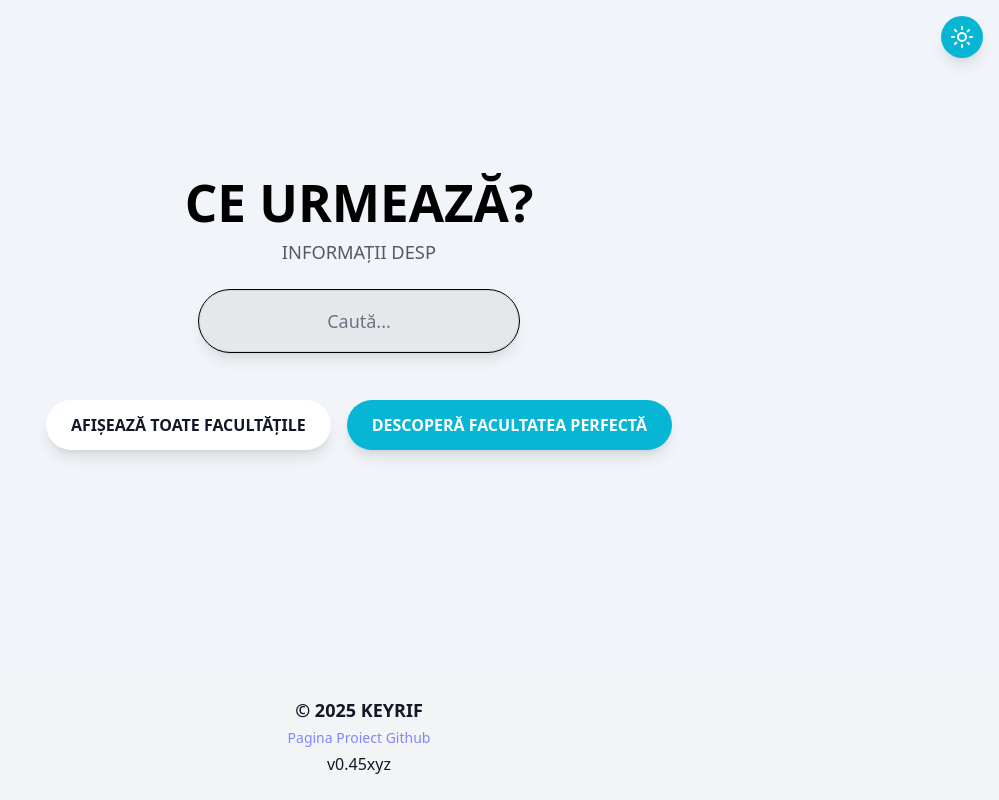
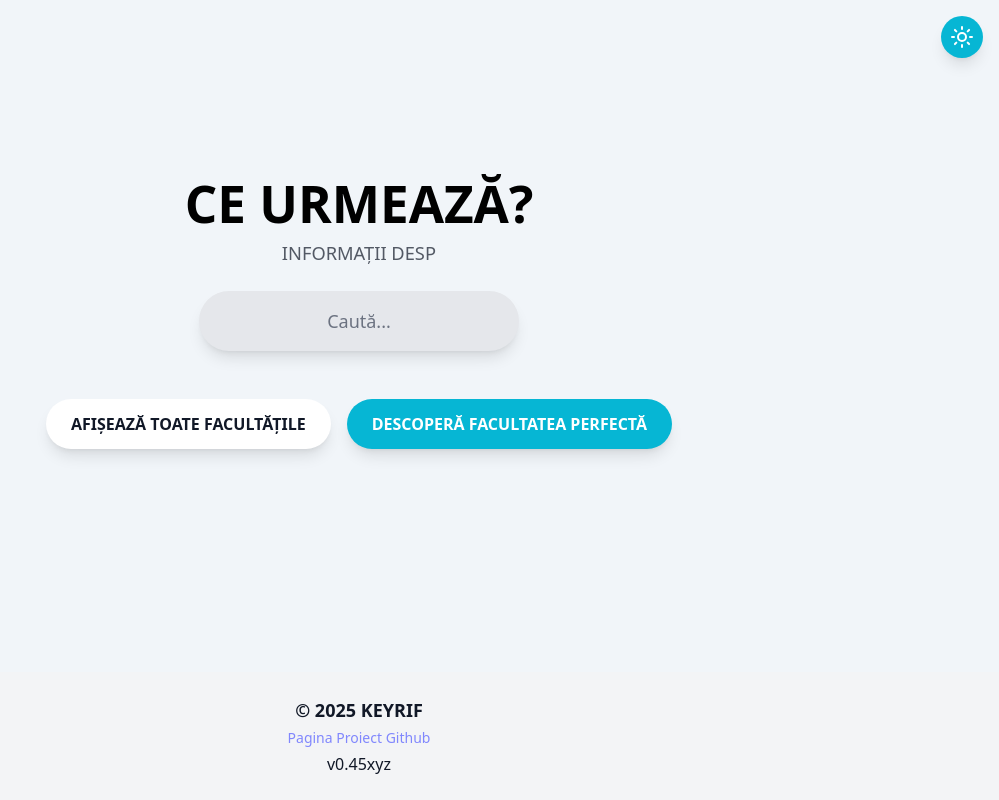
Before and after one commit to Keyrif/ce-urmeaza, a React (Vite) app: page / in a window 1280 px wide. Shown: the whole page, without its empty margins (281-1280 px from the left). Built offline with nearby package versions, Linux system fonts and the light colour scheme.

Commit message:
Update SearchBar.jsx

```diff
--- a/src/components/SearchBar.jsx
+++ b/src/components/SearchBar.jsx
@@ -112,10 +112,23 @@ function SearchBar({
         onKeyDown={(e) => e.key === "Enter" && Search()}
         onClick={SearchBarReset}
         placeholder="Caută..."
-        className={`rounded-full border text-center mt-6 duration-600 shadow-lg focus:shadow-xl ${
+        whileTap={{ scale: 1 }}
+        whileHover={{
+          scale: 1.05,
+          boxShadow: "0 0 0 3px rgba(34, 211, 238, 0.4), 0 10px 15px -3px rgba(34, 211, 238, 0.4), 0 4px 6px -2px rgba(0, 0, 0, 0.05)"
+        }}
+        whileFocus={{
+          scale: 1,
+          boxShadow: "0 0 0 5px rgba(34, 211, 238, 0.5), 0 10px 15px -3px rgba(0, 0, 0, 0.1), 0 4px 6px -2px rgba(0, 0, 0, 0.05)",
+          transition: {
+            duration: 0.2,
+            ease: "linear"
+          }
+        }}
+        className={`rounded-full border-transparent text-center mt-6 duration-600 shadow-lg focus:outline-none ${
           darkMode
-            ? "bg-slate-800 text-white placeholder-slate-400 border-slate-600 outline outline-1 outline-black focus:outline-cyan-400"
-            : "bg-gray-200 text-black placeholder-gray-500 border-gray-300 outline outline-1 outline-black focus:outline-cyan-400"
+            ? "bg-slate-800 text-white placeholder-slate-400"
+            : "bg-gray-200 text-black placeholder-gray-500"
         } ${
           searched
             ? "w-60 py-2 text-base"
```
